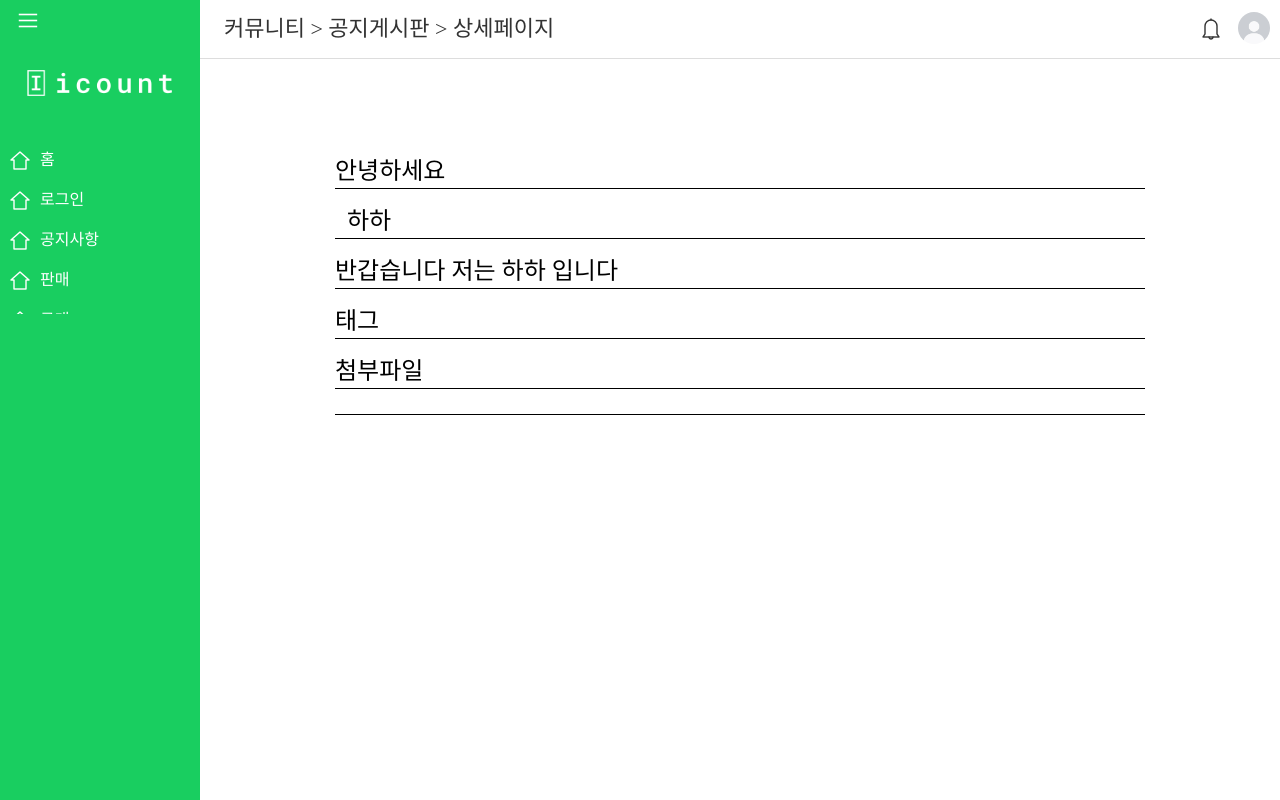
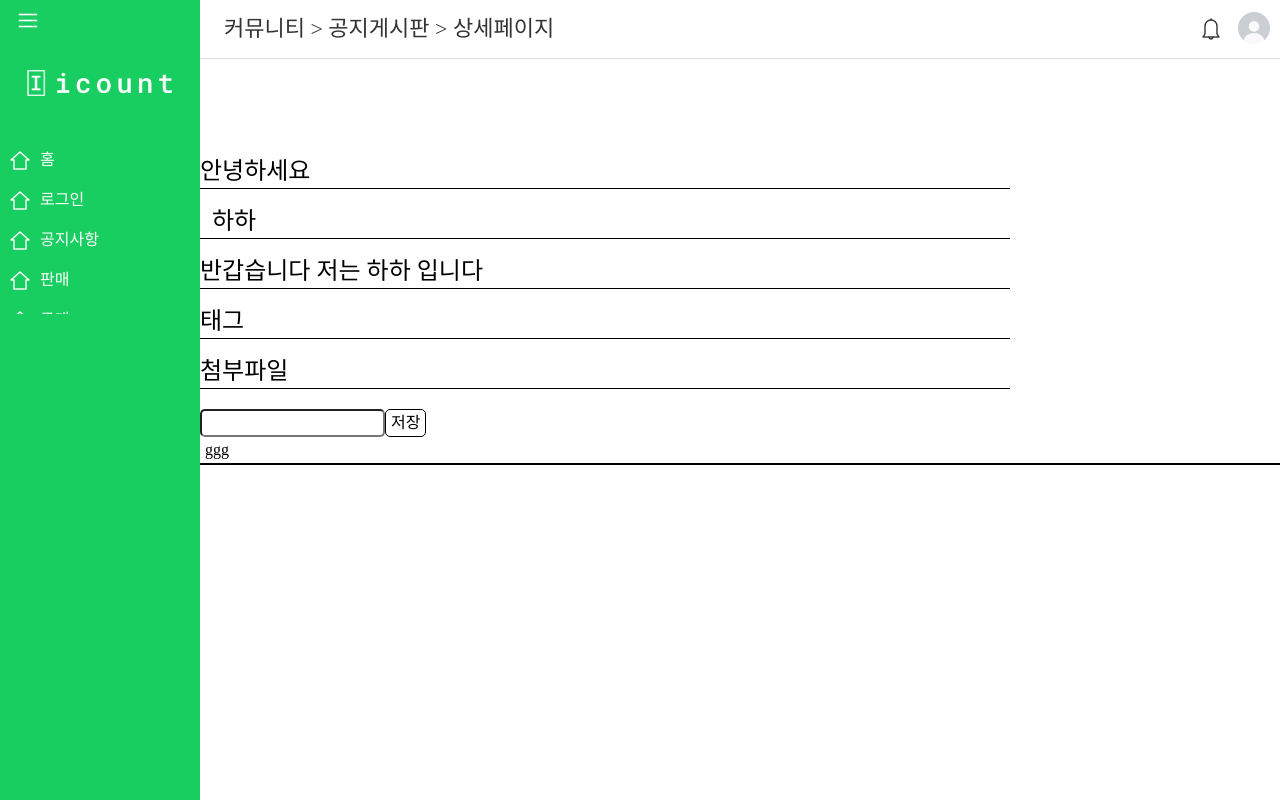
Before and after one commit to iiiicount/ICERP_FRONT, a React (Create React App) app: page /detailfreeboardpage/111 in a window 1280 px wide. Built offline with nearby package versions, Linux system fonts and the light colour scheme.

Commit message:
add : commentBox

```diff
--- /dev/null
+++ b/src/assets/scss/Comment.module.scss
@@ -0,0 +1,12 @@
+.comment_container {
+  display: flex;
+  flex-direction: row;
+}
+.save_button {
+  border-radius: 5px;
+  border: 1px solid black;
+  padding: 5px;
+}
+input {
+  border-radius: 5px;
+}
--- /dev/null
+++ b/src/assets/scss/CommentBox.module.scss
@@ -0,0 +1,4 @@
+.comment_box {
+  border-bottom: 2px solid black;
+  padding: 5px;
+}
--- a/src/assets/scss/DetailFreeBoardPage.module.scss
+++ b/src/assets/scss/DetailFreeBoardPage.module.scss
@@ -1,6 +1,6 @@
 .freeboardpage_container {
   display: flex;
-  flex-direction: row;
+  flex-direction: column;
   width: 100%;
   justify-content: center;
   .contents_container {
--- /dev/null
+++ b/src/components/Comment.tsx
@@ -0,0 +1,50 @@
+import { useState } from "react";
+import styles from "../assets/scss/Comment.module.scss";
+import CommentBox from "./CommentBox";
+
+const Comment = () => {
+  let [input, setInput] = useState("");
+  let [comment, setCommnet] = useState(["ggg"]);
+
+  function postEnter(e: any) {
+    if (e.code === "Enter" && input.length > 0) {
+      let enterCopy = [...comment];
+      enterCopy.unshift(input);
+      setCommnet(enterCopy);
+      setInput("");
+    }
+  }
+  function postClick() {
+    if (input.length > 0) {
+      let clickCopy = [...comment];
+      clickCopy.push(input);
+      setCommnet(clickCopy);
+      setInput("");
+    }
+  }
+
+  return (
+    <div>
+      <div className={styles.comment_container}>
+        <input
+          value={input}
+          onChange={(e) => {
+            setInput(e.target.value);
+          }}
+          onKeyDown={(e) => {
+            postEnter(e);
+          }}
+        />
+        <div className={styles.save_button} onClick={postClick}>
+          저장
+        </div>
+      </div>
+
+      {comment.map((value, index) => {
+        return <CommentBox key={value + index} comment={comment[index]} />;
+      })}
+    </div>
+  );
+};
+
+export default Comment;
--- /dev/null
+++ b/src/components/CommentBox.tsx
@@ -0,0 +1,11 @@
+import style from "../assets/scss/CommentBox.module.scss";
+
+const CommentBox = (props: any) => {
+  return (
+    <div className={style.comment_box}>
+      <div>{props.comment}</div>
+    </div>
+  );
+};
+
+export default CommentBox;
--- a/src/pages/DetailFreeBoardPage.tsx
+++ b/src/pages/DetailFreeBoardPage.tsx
@@ -2,7 +2,7 @@ import { useParams } from "react-router-dom";
 import { contentBoxListDatas } from "../assets/data/MockDatas";
 import styles from "../assets/scss/DetailFreeBoardPage.module.scss";
 import ContentTop from "../components/ContentTop";
-
+import Comment from "../components/Comment";
 interface contentBox {
   writer?: string;
   writerImg?: string;
@@ -33,8 +33,8 @@ const DetailFreeBoardPage = () => {
           <div>{Datas[0].contents}</div>
           <div>태그</div>
           <div>첨부파일</div>
-          <div></div>
         </div>
+        <Comment />
       </div>
     </div>
   );
```
